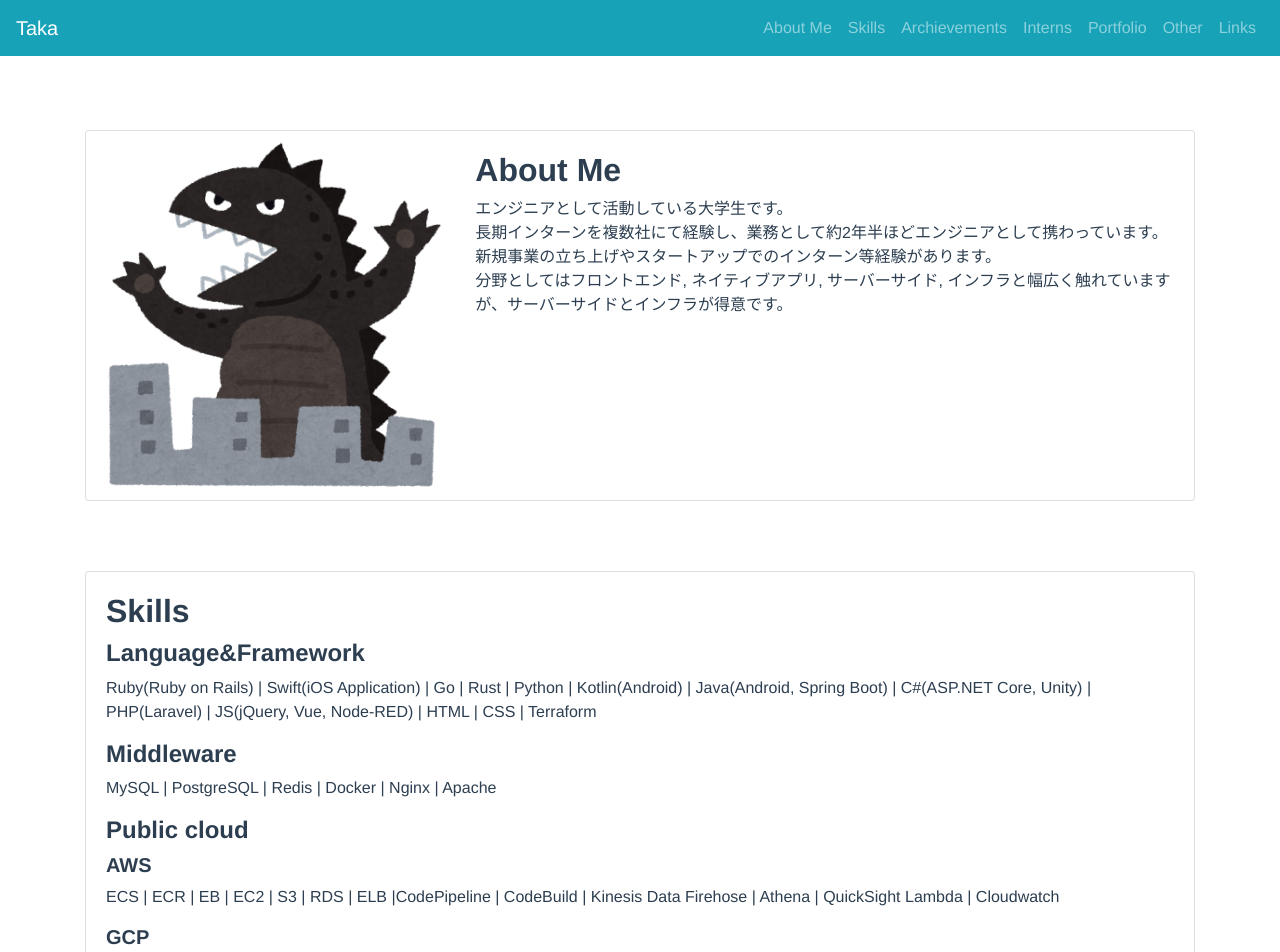
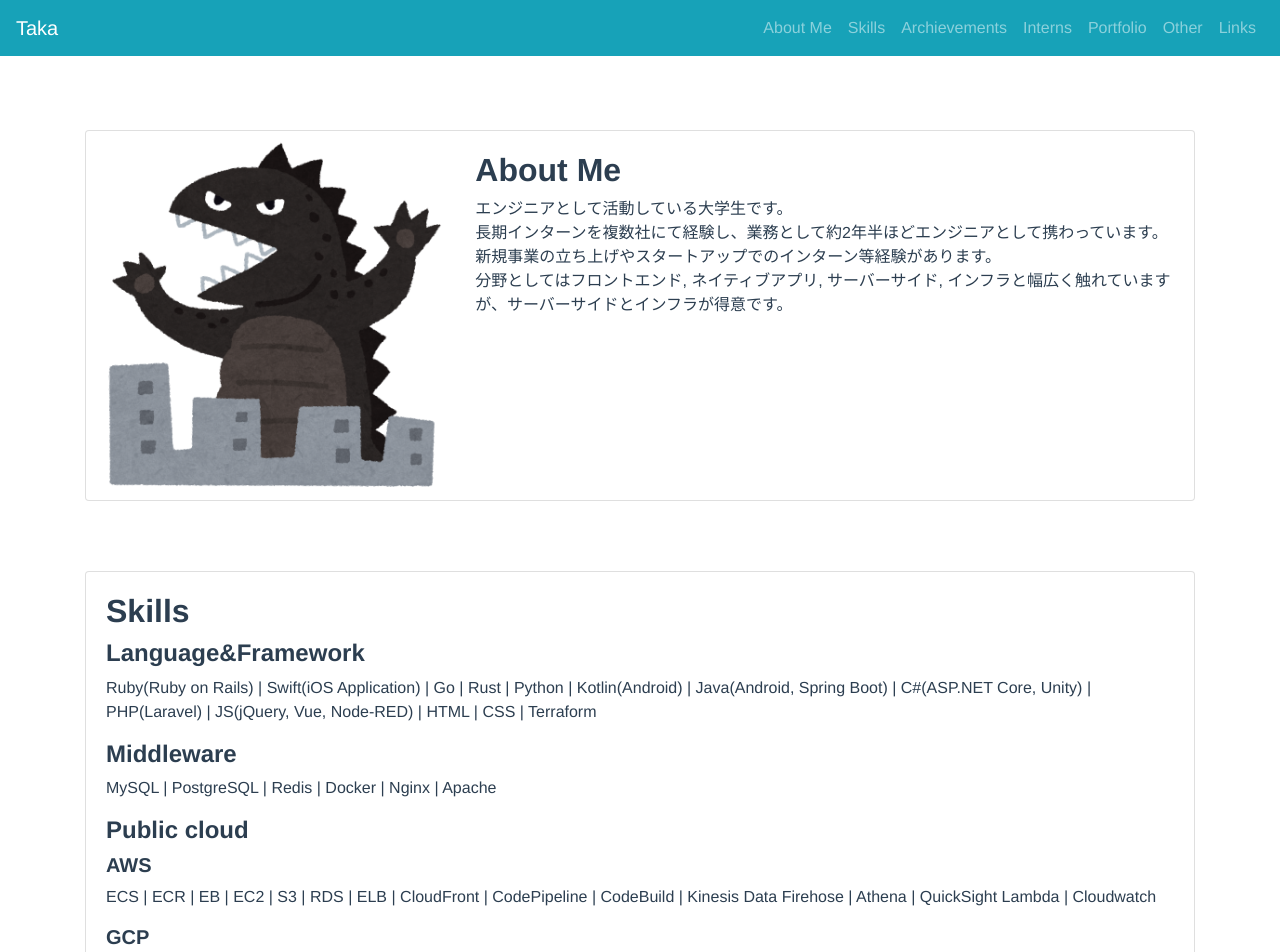
Before and after one commit to taka011002/my_page, a Vue app: page / in a window 1280 px wide. Shown: the top 952 px of the page. Built offline with nearby package versions, Linux system fonts and the light colour scheme; what vue-smoothscroll would draw is missing.

Commit message:
add CloudFront

```diff
--- a/src/views/Skills.vue
+++ b/src/views/Skills.vue
@@ -20,9 +20,9 @@
               <h4 class="font-weight-bold">Public cloud</h4>
               <h5 class="font-weight-bold">AWS</h5>
               <p>
-                ECS | ECR | EB | EC2 | S3 | RDS | ELB |CodePipeline | CodeBuild
-                | Kinesis Data Firehose | Athena | QuickSight Lambda |
-                Cloudwatch
+                ECS | ECR | EB | EC2 | S3 | RDS | ELB | CloudFront |
+                CodePipeline | CodeBuild | Kinesis Data Firehose | Athena |
+                QuickSight Lambda | Cloudwatch
               </p>
 
               <h5 class="font-weight-bold">GCP</h5>
```
